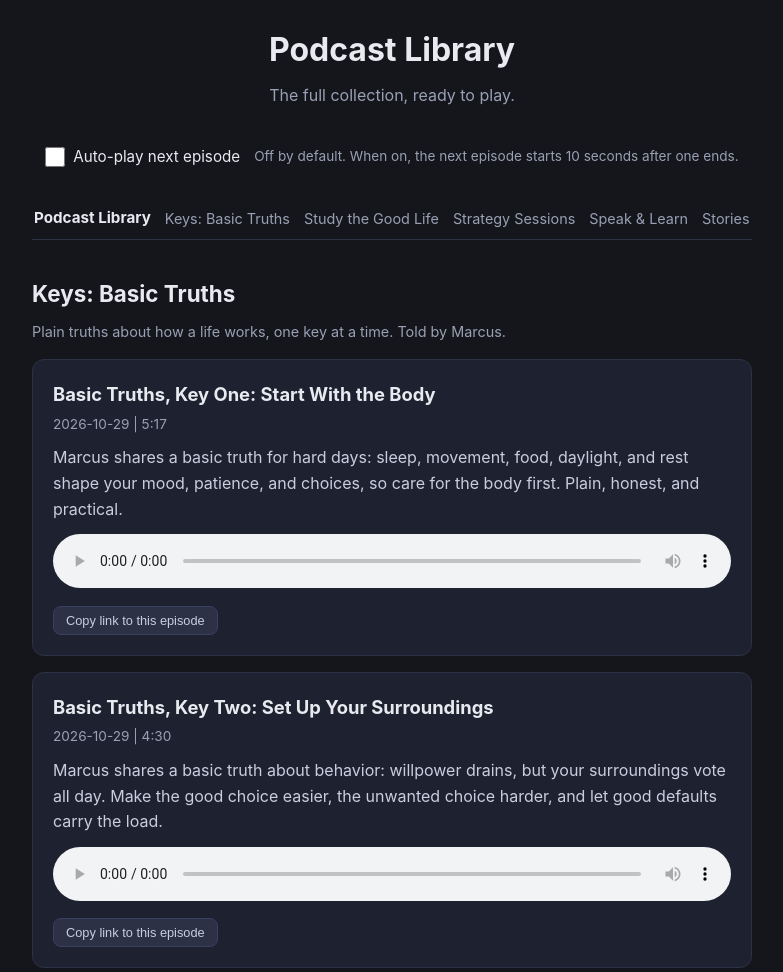
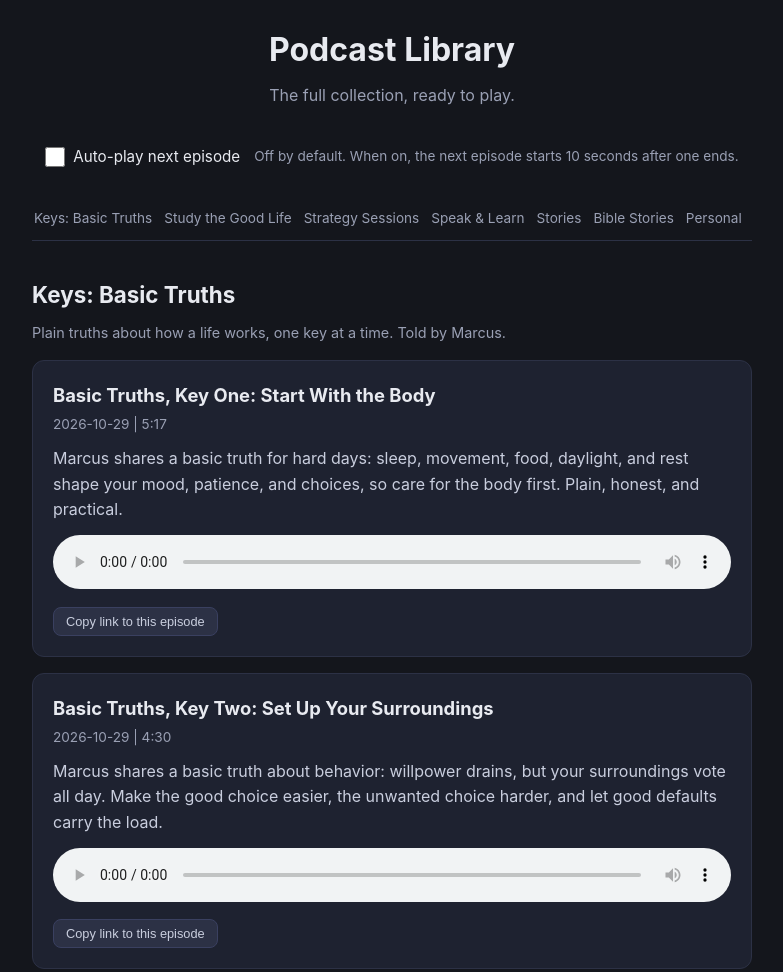
Before and after one commit to NJShell2/podcasts, a plain HTML site: page index.html in a window 1280 px wide. Shown: the top 972 px of the page, without its empty margins (248-1031 px from the left). Drawn offline with Linux system fonts and the light colour scheme.

Commit message:
Fix section jump alignment: exact sticky offsets so jumps land flush under the nav, and nav links no longer clipped

```diff
--- a/index.html
+++ b/index.html
@@ -11,13 +11,12 @@
   header { text-align: center; margin-bottom: 36px; }
   header h1 { font-size: 2rem; margin-bottom: 8px; }
   header p { color: #9aa0b4; }
-  .cat { margin-bottom: 40px; scroll-margin-top: 110px; }
-  .cat > h2 { position: sticky; top: 47px; z-index: 15; background: #14161c; font-size: 1.4rem; padding: 8px 0 6px; margin-bottom: 2px; }
-  #sectionNav { position: sticky; top: 0; z-index: 20; display: flex; align-items: center; gap: 14px; background: #14161c; border-bottom: 1px solid #2c3145; padding: 9px 2px; margin-bottom: 28px; }
-  #sectionNav .nav-brand { font-weight: 700; font-size: 0.95rem; white-space: nowrap; }
-  #sectionNav .nav-links { display: flex; gap: 4px 14px; overflow-x: auto; white-space: nowrap; scrollbar-width: none; }
+  .cat { margin-bottom: 40px; scroll-margin-top: 46px; }
+  .cat > h2 { position: sticky; top: 44px; z-index: 15; background: #14161c; font-size: 1.4rem; padding: 8px 0 6px; margin-bottom: 2px; }
+  #sectionNav { position: sticky; top: 0; z-index: 20; display: flex; align-items: center; height: 44px; background: #14161c; border-bottom: 1px solid #2c3145; padding: 0 2px; margin-bottom: 28px; }
+  #sectionNav .nav-links { display: flex; gap: 4px 12px; flex: 1; min-width: 0; overflow-x: auto; white-space: nowrap; scrollbar-width: none; -webkit-overflow-scrolling: touch; }
   #sectionNav .nav-links::-webkit-scrollbar { display: none; }
-  #sectionNav a { color: #9aa0b4; text-decoration: none; font-size: 0.9rem; }
+  #sectionNav a { color: #9aa0b4; text-decoration: none; font-size: 0.85rem; }
   #sectionNav a:hover { color: #e8eaf0; text-decoration: underline; }
   .cat > p.blurb { color: #9aa0b4; font-size: 0.9rem; margin-bottom: 16px; }
   .episode { background: #1e2230; border: 1px solid #2c3145; border-radius: 12px; padding: 20px; margin-bottom: 16px; }
@@ -33,7 +32,7 @@
   .autoplay-bar label { display: inline-flex; align-items: center; gap: 8px; cursor: pointer; font-size: 0.95rem; }
   .autoplay-bar input[type="checkbox"] { width: 20px; height: 20px; accent-color: #7c8aff; cursor: pointer; }
   .autoplay-bar .autoplay-note { color: #9aa0b4; font-size: 0.85rem; }
-  .autoplay-countdown { position: sticky; top: 108px; z-index: 30; display: flex; align-items: center; justify-content: space-between; gap: 12px; background: #1e2230; border: 1px solid #7c8aff; border-radius: 10px; padding: 10px 14px; margin-bottom: 28px; font-size: 0.95rem; box-shadow: 0 4px 18px rgba(0,0,0,0.45); }
+  .autoplay-countdown { position: sticky; top: 102px; z-index: 30; display: flex; align-items: center; justify-content: space-between; gap: 12px; background: #1e2230; border: 1px solid #7c8aff; border-radius: 10px; padding: 10px 14px; margin-bottom: 28px; font-size: 0.95rem; box-shadow: 0 4px 18px rgba(0,0,0,0.45); }
   .autoplay-countdown[hidden] { display: none; }
   .autoplay-countdown button { background: #2c3145; color: #c9cede; border: 1px solid #3a4060; border-radius: 8px; padding: 6px 12px; font-size: 0.85rem; cursor: pointer; flex-shrink: 0; }
   .autoplay-countdown button:hover { background: #3a4060; }
@@ -56,7 +55,6 @@
     <button type="button" id="autoplayCancel">Cancel</button>
   </div>
   <nav id="sectionNav" aria-label="Podcast sections">
-    <span class="nav-brand">Podcast Library</span>
     <span class="nav-links" id="navLinks"></span>
   </nav>
   <div id="cats"></div>
```
